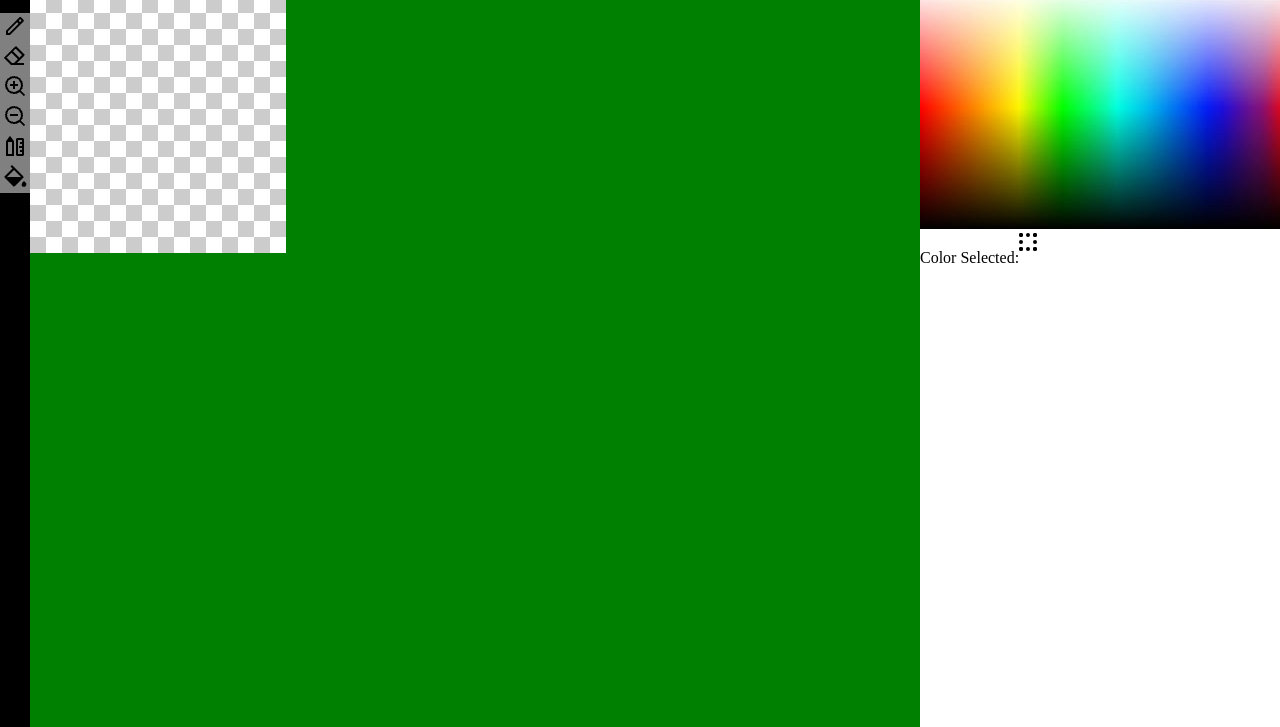
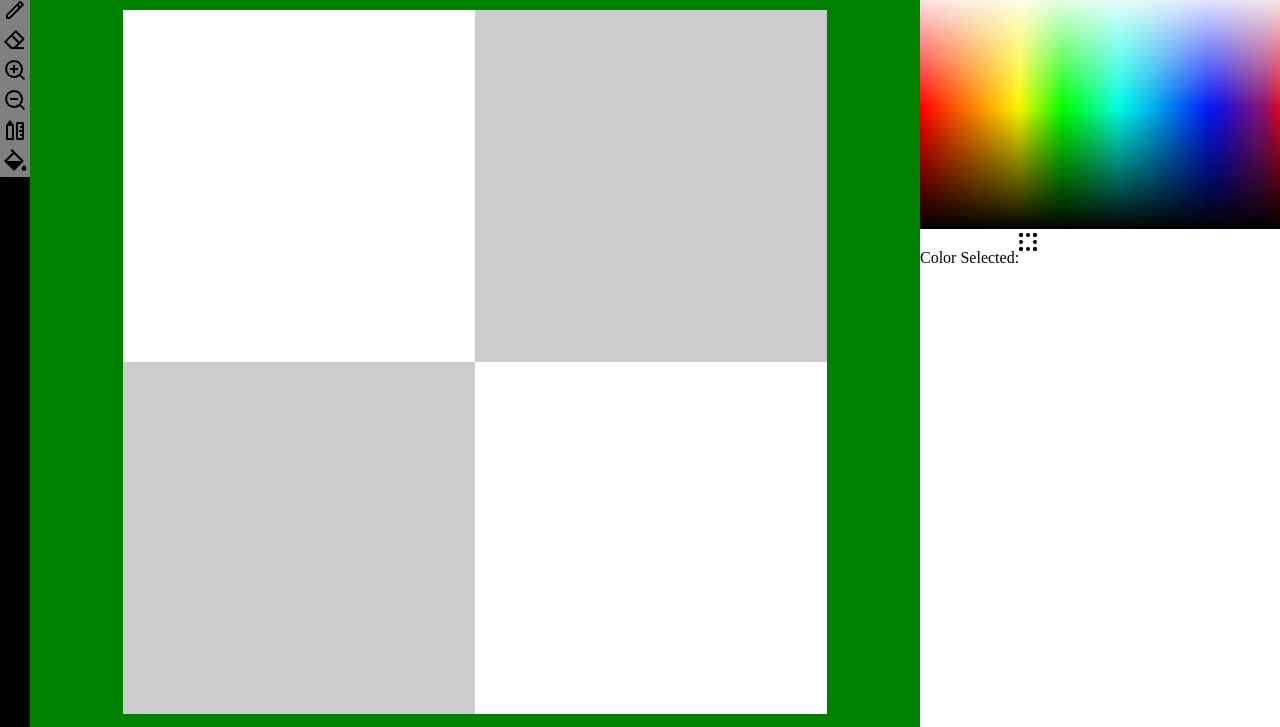
Before and after one commit to nekokshg/pixelCanvas, a website built with webpack: page src/index.html in a window 1280 px wide. Shown: the part 73-800 px from the top of the page. Built offline with nearby package versions, Linux system fonts and the light colour scheme.

Commit message:
add setScale method in index.js to calculate the scale based on canvasWrapper width and height

```diff
--- a/src/index.js
+++ b/src/index.js
@@ -12,10 +12,11 @@ import { SettingsBarEventHandler } from './js/events/settingsBarEventHandler.js'
 
 export class MainCanvasController {
     constructor() {
-        const { blocksX, blocksY} = calculateBlocks(256, 256); //Default size 32px by 32px
+        const { blocksX, blocksY} = calculateBlocks(32, 32); //Default size 32px by 32px
         this.blocksX = blocksX;
         this.blocksY = blocksY;
         this.blockSize = 16;
+        this.scale = this.getScale();
 
         this.init();
     }
@@ -25,9 +26,9 @@ export class MainCanvasController {
         this.setupMainCanvas();
         this.setupEventHandlers();
     }
+    setupBackgroundCanvas() {
 
-    setupBackgroundCanvas() {
-        this.bgManager = new BGCanvasManager('backgroundCanvas', this.blocksX, this.blocksY, this.blockSize, 1);
+        this.bgManager = new BGCanvasManager('backgroundCanvas', this.blocksX, this.blocksY, this.blockSize, this.scale);
         this.bgRenderer = new BGCanvasRenderer(this.bgManager);
         this.bgRenderer.render();
     }
@@ -36,12 +37,11 @@ export class MainCanvasController {
         const pixelWidth = this.blocksX * this.blockSize;
         const pixelHeight = this.blocksY * this.blockSize;
 
-        this.canvasManager = new CanvasManager('pixelCanvas', pixelWidth, pixelHeight, 1);
+        this.canvasManager = new CanvasManager('pixelCanvas', pixelWidth, pixelHeight, this.scale);
         this.canvasRenderer = new CanvasRenderer(this.canvasManager);
     }
 
     setupEventHandlers() {
-
         this.colorPicker = new ColorPicker();
         this.colorPickerEventHandler = new ColorPickerEventHandler(this.colorPicker);
         this.toolbarEventHandler = new ToolbarEventHandler();
@@ -50,6 +50,21 @@ export class MainCanvasController {
         this.settingsBarEventHandler = new SettingsBarEventHandler([this.canvasManager, this.bgManager], [this.canvasRenderer, this.bgRenderer], this.canvasEventHandler);
     }
 
+    getScale() {
+        const container = document.querySelector('.canvasWrapper');
+
+        const containerWidth = container.clientWidth;
+        const containerHeight = container.clientHeight;
+
+        const canvasWidth = this.blocksX * this.blockSize;
+        const canvasHeight = this.blocksY * this.blockSize;
+
+        const scaleX = containerWidth / canvasWidth;
+        const scaleY = containerHeight / canvasHeight;
+        const scale = Math.min(scaleX, scaleY); // Choose the smaller scale to fit within the container
+
+        return Math.floor(scale);
+    }
 
 }
 
--- a/src/style.css
+++ b/src/style.css
@@ -7,6 +7,8 @@ body {
 }
 
 ul {
+    margin-block-start: 0px;
+    margin-block-end: 0px;
     padding-inline-start: 0px;
 }
 
@@ -63,24 +65,28 @@ li {
     background-color: white;
 }
 
-.centerCol{
+.centerCol {
     display: flex;
-    flex-direction: column; /* Stack children vertically */
+    flex-direction: column;
+    align-items: center;
+    justify-content: center; /* Center the content vertically */
     width: 100vw;
     background-color: green;
 }
 
 .canvasWrapper {
     position: relative;
-    flex-grow: 1; /* Allow it to take up the remaining space */
+    display: flex;
+    align-items: center;
+    justify-content: center; /* Center the canvases */
     overflow-y: scroll;
     overflow-x: scroll;
+    width: 100%;
+    height: 100%; /* Make sure it takes up all available space */
 }
 
 #backgroundCanvas, #pixelCanvas {
     position: absolute;
-    top: 0;
-    left: 0;
     display: block;
 }
 
```
